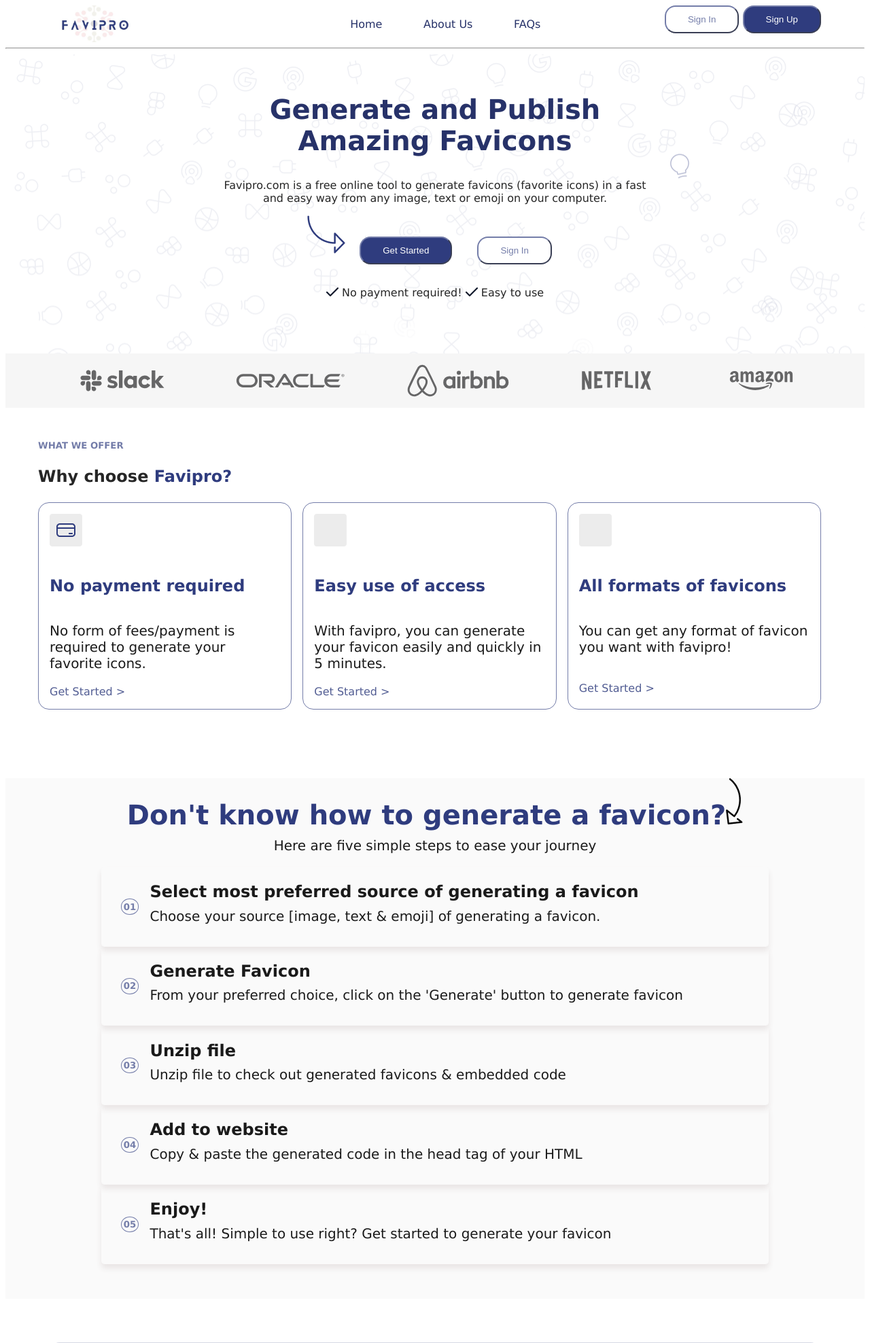
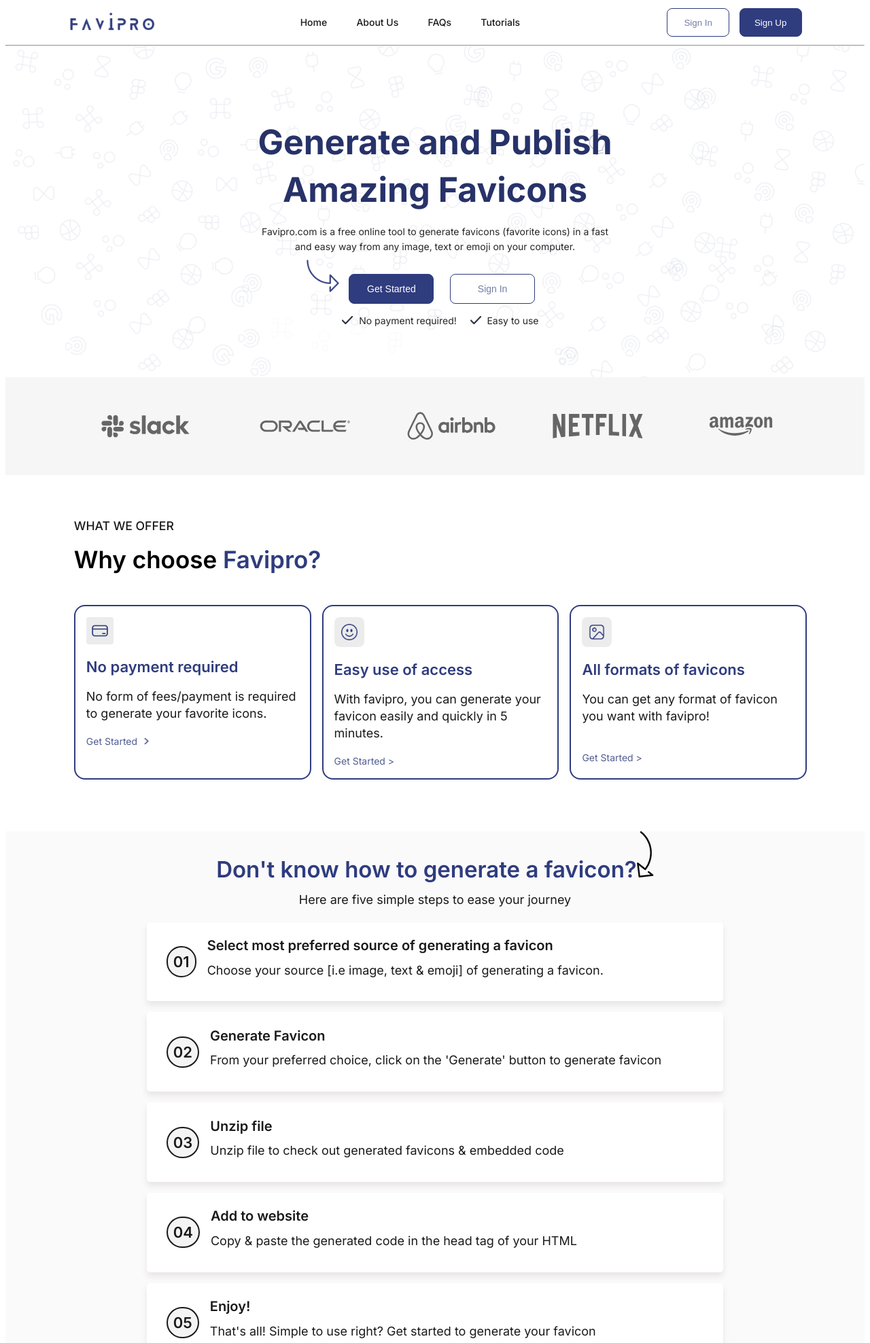
Before and after one commit to zuri-training/Project-Team-67---Favicon-Gen, a PHP site: page /index.html in a window 1280 px wide. Shown: the top 1976 px of the page at 68% size. Run offline with PHP 8.4, Linux system fonts and the light colour scheme.

Commit message:
Improvements on landing page

```diff
--- a/Styles/landing-page.css
+++ b/Styles/landing-page.css
@@ -1,116 +1,176 @@
 body{
-  font-family: 'Lucida Sans', 'Lucida Sans Regular', 'Lucida Grande', 'Lucida Sans Unicode', Geneva, Verdana, sans-serif;
+  font-family: 'Inter';
 }
 header{
   display: flex;
   justify-content: space-around;
-  margin: auto;
-  padding: 0rem 4rem;
+  align-items: center;
+  height: 50px;
 }
 header img{
-  max-height:3.4rem;
+  max-width: 8.45rem;
 }
 header .links{
   display: flex;
   justify-content: space-around;
-  width: 30%;
-  margin: auto;
-  padding-left: 8rem;
+  width: 29%;
+}
+header .links a{
+  color: #1A1A1A;
+  font-family: Inter;
+  font-size: 14px;
+  font-weight: 500;
+  line-height: 24px;
+  letter-spacing: 0em;
+  text-align: right;
+}
+header .links :hover{
+  color: #2F3C7E;
+  text-decoration: underline solid #2F3C7E 3px;
+  text-underline-offset: 1.72rem;
+  font-weight: 500;
 }
 p{
   color: #262626;
 }
 a{
-  color: #273269;
+  color: #1f295c;
   text-decoration: none;
-}
-a :hover{
-  color: #2F3C7E;
-  text-decoration: underline;
-}
-header .links :hover{
-  color: #525D93;
-  text-decoration: underline;
 }
 header button{
   color: #ffffff;
   background-color: #2F3C7E;
-  border-radius: 1rem;
-  border-color: #747DA9;
-  padding: .7rem 2rem;
+  height: 42px;
+  width: 92px;
+  top: 20px;
+  border-radius: 8px;
+  border: 1px solid #2F3C7E;
+  padding: 12px, 24px;
+  margin-left: 10px;
+}
+header button:hover{
+  cursor: pointer;
+}
+hr{
+  margin-bottom: 0;
 }
 #sign-in{
   color:#747DA9;
   background-color: #ffffff;
-  border-radius: 1rem;
-  border-color: #747DA9;
-  padding: .7rem 2rem;
 }
 .section1{
   background-image: url("Images/Frame 5746.png");
+  background-size: 100%;
   text-align: center;
-  padding: 1.5rem 20rem 4rem;
+  padding: 4rem 22rem 4rem;
   justify-content: center;
 }
-.section1 h1{
+.section1 h2{
   color: #273269;
-  font-size: 2.5rem;
+  font-family: Inter;
+  font-size: 50px;
+  font-weight: 700;
+  line-height: 70px;
+  letter-spacing: 0em;
+  text-align: center;
+  margin-bottom: 1rem;
+}
+.section1 p{
+font-family: Inter;
+font-size: 14px;
+font-weight: 400;
+line-height: 22px;
+margin-bottom: 0.5rem;
+}
+.section1 .btns {
+  width: 3rem;
+  margin: 0rem 0rem 0rem -2rem;
 }
 .section1 button{
   color: #ffffff;
   background-color: #2F3C7E;
-  border-radius: 1rem;
-  border-color: #747DA9;
-  padding: .7rem 2rem;
-  margin: 1rem;
+  height: 44px;
+  width: 125px;
+  font-size: 14px;
+  font-weight: 400;
+  line-height: 24px;
+  border-radius: 8px;
+  border: 1px solid #2F3C7E;
+  padding: 12px, 24px;
+  margin: -0rem 0.6rem 0rem ;
 }
 .section1 button:hover{
   cursor: pointer;
-
+}
+.section1 .tick{
+  margin-inline: 1rem .3rem;
+  width: 1rem;
 }
 .brands{
   background-color: #D1D1D133;
   display: flex;
   justify-content: space-around;
-  margin: auto;
+  margin: none;
   height: 5rem;
-  padding: 0rem 3rem;
+  padding: 2rem 5rem;
 }
 .section2{
-  padding: 1rem 3rem 3rem;
+  padding: 3rem 4.3rem 2rem 6.3rem;
 }
 .section2 .whatWeOffer{
-  color: #747DA9;
-  margin: 2rem 0rem 0rem;
+  color: #1A1A1A;
+  font-size: 1.1rem;
+  font-weight: 500;
+  line-height: 20px;
 }
 .section2 #Favipro{
   color: #2F3C7E;
 }
-.section2 p{
-  font-size:1.5rem;
+.section2 h4{
+  font-size: 35px;
+  font-weight: 600;
+  margin-top: 0rem;
 }
 .whyFavipro{
   display: grid;
   grid-template-columns: 1fr 1fr 1fr;
 }
 .whyFavipro div{
-  border: 1px solid #747DA9;
+  border: 2px solid #2F3C7E;
   border-radius: 1rem;
   margin-right: 1rem;
   padding: 1rem;
 }
+.whyFavipro img{
+  width: 2.5rem;
+}
+.whyFavipro #img{
+  width: 1.5rem;
+  background-color: #ECECEC;
+  padding: 10px;
+  border-radius: .5rem;
+}
 .whyFavipro h6{
   color: #2F3C7E;
-  font-size: 24px;
-  margin: 2.5rem 0rem;
+  font-size: 22px;
+  font-weight: 600;
+  margin: 1rem 0rem;
 }
 .whyFavipro p{
   color: #1A1A1A;
-  font-size: 20px;
+  font-size: 18px;
+  font-weight: 400;
+  line-height: 25px;
+  letter-spacing: 0em;
+  text-align: left;
 }
 .whyFavipro a{
   color: #525D93;
-  font-size: 16px;
+  font-size: 14px;
+}
+.whyFavipro a img{
+  width: 0.4rem;
+  margin-left: .4rem;
 }
 .section3{
   background-color:#FAFAFA;
@@ -122,38 +182,47 @@ header button{
 }
 .section3 h4{
   color: #2F3C7E;
-  font-size: 40px;
+  font-size: 33px;
+  font-weight: 600;
   margin-bottom: 0.6rem;
 }
 .section3 h6{
   color: #1A1A1A;
-  font-size: 24px;
+  font-size: 20px;
+  font-weight: 600;
   margin: .6rem 0rem;
 }
 .section3 p{
   margin-top: 0.35rem;
   color: #1A1A1A;
-  font-size: 20px;
+  font-size: 18px;
+  font-weight: 400;
+  line-height: 30px;
 }
 .section3 .btm{
-  margin: 0.2rem 6.3rem;
+  margin: 0.2rem 10.5rem;
 }
 .section3 .rectangle{
+  background-color: #FFFFFF;
   display: flex;
   align-items: center;
   box-shadow: 0px 6px 9px rgb(233, 229, 229);
   border-radius: 0.3rem;
   padding: .8rem;
+  margin-bottom: 1rem;
 }
 .section3 .num{
-  color: #747DA9;
-  border: 1px solid #747DA9;
-  border-radius: 50%;
-  padding: .2rem;
+  color:#1A1A1A;
+  border: 2px solid #1A1A1A;
+  font-size: 22px;
+  font-weight: 600;
+  border-radius: 64px;
+  background-color: #F4F4F4;
+  padding: 0.5rem;
   margin: 0rem 1rem;
 }
 .section4{
-  margin: 1rem 4rem;
+  margin: 1rem 6rem;
   padding: 1rem 2.5rem;
   border-radius: 1rem;
   background-color: #D5D8E5;
@@ -191,7 +260,7 @@ header button{
   display: flex;
   align-items: center;
   background-color: #2F3C7E;
-  margin: 4rem;
+  margin: 4rem 6rem;
   padding: 2rem;
   border-radius: 1rem;
 }
--- a/index.html
+++ b/index.html
@@ -6,32 +6,18 @@
     <meta name="viewport" content="width=device-width, initial-scale=1.0" />
     <title>Favipro</title>
     <link rel="stylesheet" href="Styles/landing-page.css" />
-    <link
-      rel="apple-touch-icon"
-      sizes="180x180"
-      href="./Images/apple-touch-icon.png"
-    />
-    <link
-      rel="icon"
-      type="image/png"
-      sizes="32x32"
-      href="./Images/favicon-32x32.png"
-    />
-    <link
-      rel="icon"
-      type="image/png"
-      sizes="16x16"
-      href="./Images/favicon-16x16.png"
-    />
-    <link rel="manifest" href="./Images/site.webmanifest" />
+    <link rel="preconnect" href="https://fonts.googleapis.com" />
+    <link rel="preconnect" href="https://fonts.gstatic.com" crossorigin />
+    <link href="https://fonts.googleapis.com/css2?family=Inter:wght@100;200;300;400;500;600;700;800;900&display=swap" rel="stylesheet" />
   </head>
   <body>
     <header>
-      <img src="Images/Rectangle 46.png" alt="LOGO" />
+      <img src="Images/Favipro (2).png" alt="LOGO" />
       <nav class="links">
         <a href="#">Home</a>
         <a href="#">About Us</a>
         <a href="#">FAQs</a>
+        <a href="#">Tutorials</a>
       </nav>
       <nav>
         <a href="#"><button id="sign-in">Sign In</button></a>
@@ -42,31 +28,31 @@
     <main>
       <section class="section1">
         <div>
-          <h1>Generate and Publish Amazing Favicons</h1>
+          <h2>Generate and Publish Amazing Favicons</h2>
           <p>
             Favipro.com is a free online tool to generate favicons (favorite
-            icons) in a fast and easy way from any image, text or emoji on your
+            icons) in a fast <br> and easy way from any image, text or emoji on your
             computer.
           </p>
-          <img src="Images/Vector (2).png" alt="">
+          <img class="btns" src="Images/Vector (2).png" alt="arrow">
           <button id="gets">Get Started</button>
           <button id="sign-in">Sign In</button>
           <p>
-            <img src="Images/Vector.png" alt="tick" /> No payment required!
-            <img src="Images/Vector.png" alt="tick" /> Easy to use
+            <img class="tick" src="Images/Vector.png" alt="tick" /> No payment required!
+            <img class="tick" src="Images/Vector.png" alt="tick" /> Easy to use
           </p>
         </div>
       </section>
       <section class="brands">
         <img src="./Images/Slack_Technologies-Logo.wine.svg" alt="slack" />
-        <img src="./Images/oracle.svg" alt="ORACLE" style="max-width: 10rem; max-height: 3rem;margin-top: 1rem;"/>
-        <img src="./Images/airbnb-ar21.svg" alt="airbnb" />
-        <img src="./Images/Netflix-Logo.wine.svg" alt="" />
+        <img src="./Images/oracle.svg" alt="ORACLE" />
+        <img src="./Images/airbnb.svg" alt="airbnb" />
+        <img src="./Images/Netflix.svg" alt="" />
         <img src="./Images/Amazon_(company)-Logo.wine.svg" alt="amazon" />
       </section>
       <section class="section2">
-        <h5 class="whatWeOffer">WHAT WE OFFER</h5>
-        <p><b>Why choose<span id="Favipro"> Favipro?</span></b></p>
+        <p class="whatWeOffer">WHAT WE OFFER</p>
+        <h4>Why choose<span id="Favipro"> Favipro?</span></h4>
         <div class="whyFavipro">
           <div>
             <img src="Images/Frame 5732.png" alt="icon">
@@ -75,10 +61,10 @@
               No form of fees/payment is required to generate your favorite
               icons.
             </p>
-            <a href="#"> Get Started > </a>
+            <a href="#"> Get Started <span><img src="Images/forward.png" alt="next"></span> </a>
           </div>
           <div>
-            <img src="Images/Frame 5732 (1).png" alt="icon">
+            <img id="img" src="Images/bi_emoji-smile.png" alt="smiley">
             <h6>Easy use of access</h6>
             <p>
               With favipro, you can generate your favicon easily and quickly in
@@ -87,7 +73,7 @@
             <a href="#"> Get Started > </a>
           </div>
           <div>
-            <img src="Images/Frame 5732 (2).png" alt="icon">
+            <img id="img" src="Images/akar-icons_image.png" alt="icon">
             <h6>All formats of favicons</h6>
             <p>You can get any format of favicon you want with favipro!</p>
             <br />
@@ -102,16 +88,16 @@
         </div>
         <div class="btm">
           <div class="rectangle">
-            <div><h5 class="num">01</h5></div>
+            <div><h6 class="num">01</h6></div>
             <div class="text">
               <h6>Select most preferred source of generating a favicon</h6>
               <p>
-                Choose your source [image, text & emoji] of generating a favicon.
+                Choose your source [i.e image, text & emoji] of generating a favicon.
               </p>
             </div>
           </div>
           <div class="rectangle">
-            <div><h5 class="num">02</h5></div>
+            <div><h6 class="num">02</h6></div>
             <div class="text">
               <h6>Generate Favicon</h6>
               <p>
@@ -121,21 +107,21 @@
             </div>
           </div>
           <div class="rectangle">
-            <div><h5 class="num">03</h5></div>
+            <div><h6 class="num">03</h6></div>
             <div class="text">
               <h6>Unzip file</h6>
               <p>Unzip file to check out generated favicons & embedded code</p>
             </div>
           </div>
           <div class="rectangle">
-            <div><h5 class="num">04</h5></div>
+            <div><h6 class="num">04</h6></div>
             <div class="text">
               <h6>Add to website</h6>
               <p>Copy & paste the generated code in the head tag of your HTML</p>
             </div>
           </div>
           <div class="rectangle">
-            <div><h5 class="num">05</h5></div>
+            <div><h6 class="num">05</h6></div>
             <div class="text">
               <h6>Enjoy!</h6>
               <p>
```
Also changed, not shown: Images/Favipro (2).png (added), Images/Netflix.svg (added), Images/Slack_Technologies-Logo.wine.svg, Images/Vector (1).svg (added), Images/Vector (2).svg (added), Images/Vector (3).png (added), Images/airbnb.svg (added), Images/akar-icons_image.png (added), Images/bi_emoji-smile.png (added), Images/face-smile-regular.svg (added), Images/forward.png (added), Images/oracle.svg.
